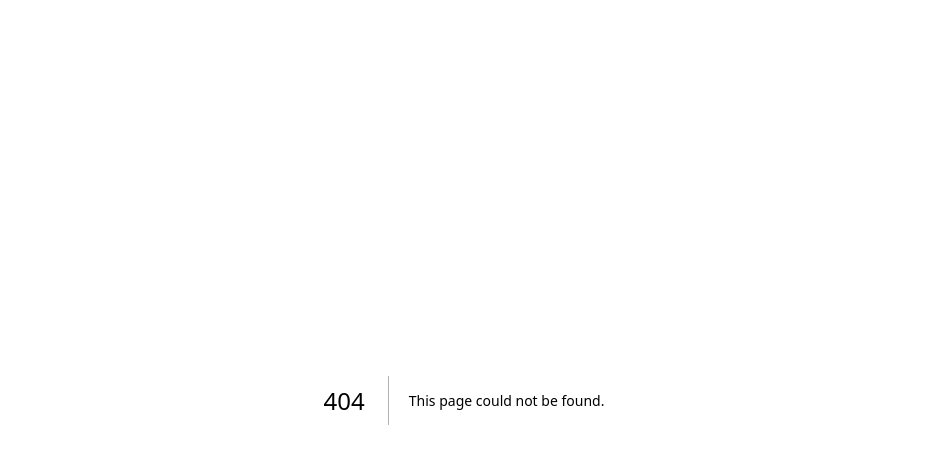
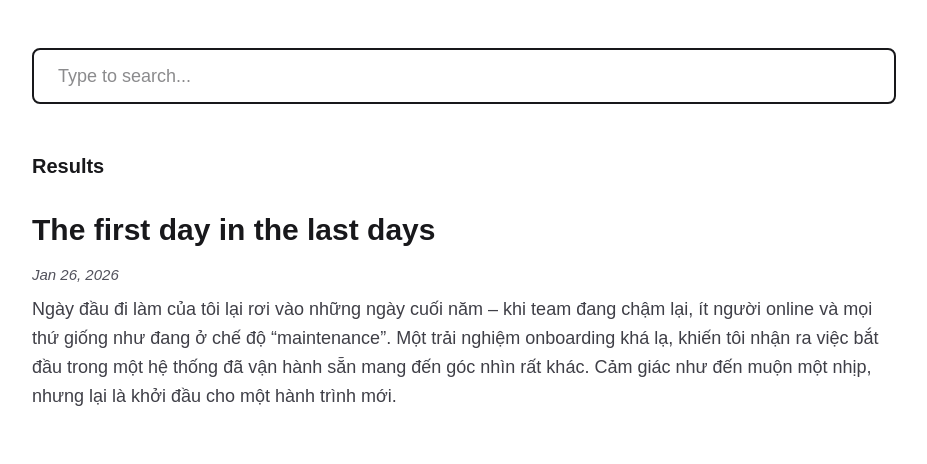
Before and after one commit to chuan99nd/blogspark, a Next.js app: page /search in a window 1280 px wide. Before the commit this address had no page. Shown: the top 464 px of the page, without its empty margins (176-1103 px from the left). Built offline with nearby package versions, Linux system fonts and the light colour scheme.

Commit message:
Fix summary

```diff
--- /dev/null
+++ b/app/search/SearchPage.tsx
@@ -0,0 +1,103 @@
+"use client"
+
+import { PostMetadata } from '@/types/types';
+import { useState, useEffect } from 'react';
+import Link from 'next/link'
+import { useSearchParams } from 'next/navigation'
+
+export default function SearchPage() {
+    const searchParams = useSearchParams();
+    const defaultQuery = searchParams.get('query');
+
+    const [query, setQuery] = useState(defaultQuery || '');
+    const [searchResults, setSearchResults] = useState<{ posts: PostMetadata[] }>({ posts: [] });
+
+    const [allPosts, setAllPosts] = useState<{ posts: PostMetadata[] }>({ posts: [] });
+    useEffect(() => {
+        const fetchPosts = async () => {
+            try {
+                const res = await fetch("/api/posts", {
+                    method: "GET",
+                    headers: {
+                        "Content-Type": "application/json",
+                    },
+                })
+                const data = await res.json()
+                setAllPosts(data);
+            } catch (error) {
+                console.error("Error fetching posts:", error);
+            }
+        };
+        fetchPosts();
+    }, []);
+
+    useEffect(() => {
+        const filteredPosts = allPosts.posts.filter(post => {
+            return post.title.toLowerCase().includes(query.toLowerCase());
+        });
+        console.log(filteredPosts);
+        setSearchResults({ posts: filteredPosts });
+    }, [query, allPosts]);
+
+    return (
+        <div className="max-w-4xl mx-auto px-4 py-12 animate-in fade-in duration-300">
+            {/* Input Box */}
+            <div className="relative mb-12">
+                <div className="relative flex items-center bg-white border-2 border-zinc-900 rounded-lg overflow-hidden h-14">
+                    <input
+                        type="text"
+                        value={query}
+                        onChange={(e) => setQuery(e.target.value)}
+                        className="w-full h-full px-6 py-2 text-lg font-medium text-zinc-900 focus:outline-none"
+                        placeholder="Type to search..."
+                    />
+                </div>
+            </div>
+
+            {/* Results Section */}
+            <div>
+                <h2 className="text-xl font-bold text-zinc-900 mb-8">Results</h2>
+
+                {searchResults.posts.length > 0 ? (
+                    <div className="space-y-16">
+                        {searchResults.posts.map(post => (
+                            <div key={post.id} className="group">
+                                <Link href={`/post/${post.id}`}>
+                                    <h3 className="text-3xl font-bold text-zinc-900 mb-4 group-hover:text-zinc-700 transition-colors">
+                                        {post.title}
+                                    </h3>
+                                </Link>
+
+                                <p className="text-zinc-600 italic mb-2 text-[15px]">
+                                    {new Date(post.createdAt).toLocaleDateString('en-US', {
+                                        year: 'numeric',
+                                        month: 'short',
+                                        day: 'numeric',
+                                    })}
+                                </p>
+
+                                <p className="text-zinc-700 text-lg leading-relaxed mb-6">
+                                    {post.summary}
+                                </p>
+
+                                {/* {post.image && (
+                                    <div className="w-full overflow-hidden rounded-lg mb-4 bg-zinc-50 border border-zinc-100 flex justify-center">
+                                        <img
+                                            src={post.image}
+                                            alt={post.title}
+                                            className="max-w-full h-auto object-contain max-h-[500px]"
+                                        />
+                                    </div>
+                                )} */}
+                            </div>
+                        ))}
+                    </div>
+                ) : query.trim() ? (
+                    <div className="py-20 text-center text-zinc-400">
+                        No results found.
+                    </div>
+                ) : null}
+            </div>
+        </div>
+    );
+}
--- /dev/null
+++ b/app/search/page.tsx
@@ -0,0 +1,7 @@
+import SearchPage from "./SearchPage";
+
+export default function Search() {
+    return (
+        <SearchPage />
+    )
+}
--- a/public/static/first-day-in-last-day/config.yaml
+++ b/public/static/first-day-in-last-day/config.yaml
@@ -1,9 +1,9 @@
-title: "Multi-version Concurrent Control"
+title: "The first day in the last days"
 createdAt: "2026-01-26T00:00:00Z"
 modifiedAt: "2026-01-26T00:00:00Z"
 summary: |
-  A practical deep dive into MVCC: concurrency protocols, version storage, garbage collection, and index design.
+  Ngày đầu đi làm của tôi lại rơi vào những ngày cuối năm – khi team đang chậm lại, ít người online và mọi thứ giống như đang ở chế độ “maintenance”. Một trải nghiệm onboarding khá lạ, khiến tôi nhận ra việc bắt đầu trong một hệ thống đã vận hành sẵn mang đến góc nhìn rất khác. Cảm giác như đến muộn một nhịp, nhưng lại là khởi đầu cho một hành trình mới.
 tags:
-  - "Backend"
-  - "Paper Notes"
-catalog: "engineering"
+  - "Life style"
+  - "Ridiculous"
+catalog: "blog"
--- a/tsconfig.json
+++ b/tsconfig.json
@@ -35,7 +35,7 @@
     ".next/types/**/*.ts",
     ".next/dev/types/**/*.ts",
     "**/*.mts",
-    "app/search/SearchPagetsx"
+    "app/search/SearchPage.tsx"
   ],
   "exclude": [
     "node_modules"
```
Also changed, not shown: 1 other file (tests, documents, lock files or other folders).
